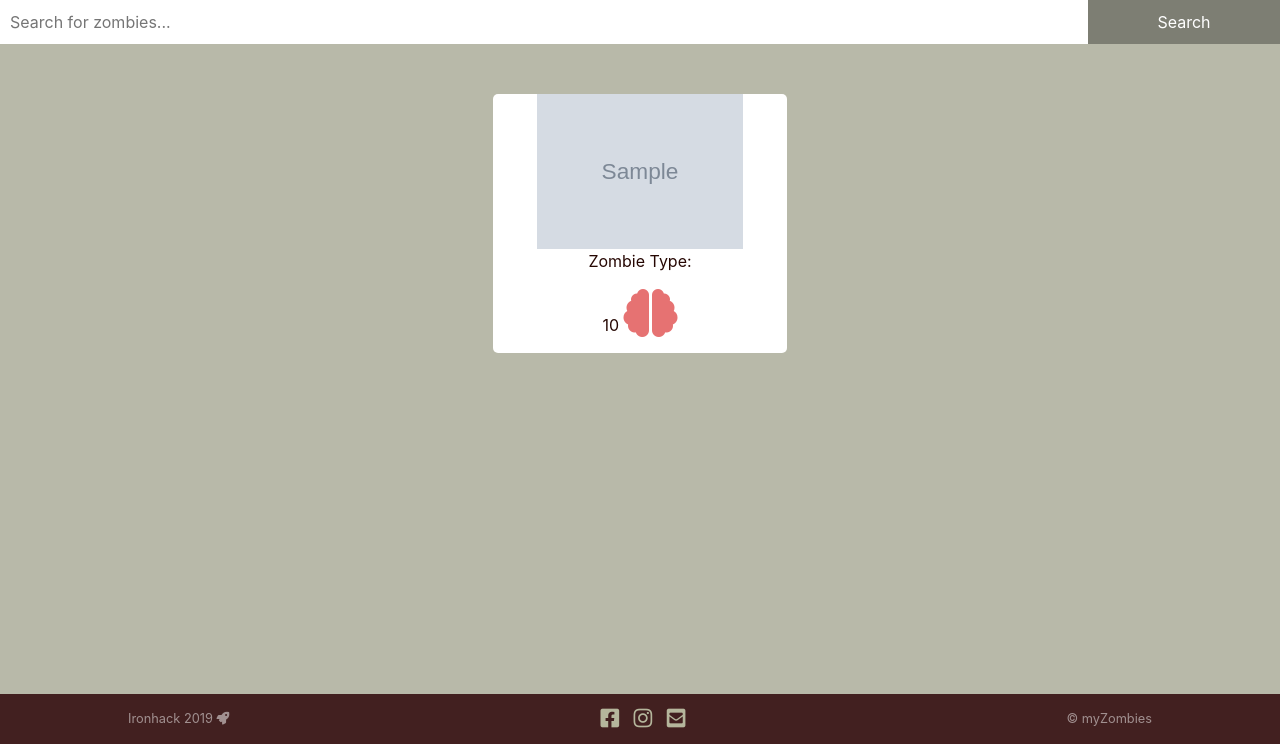
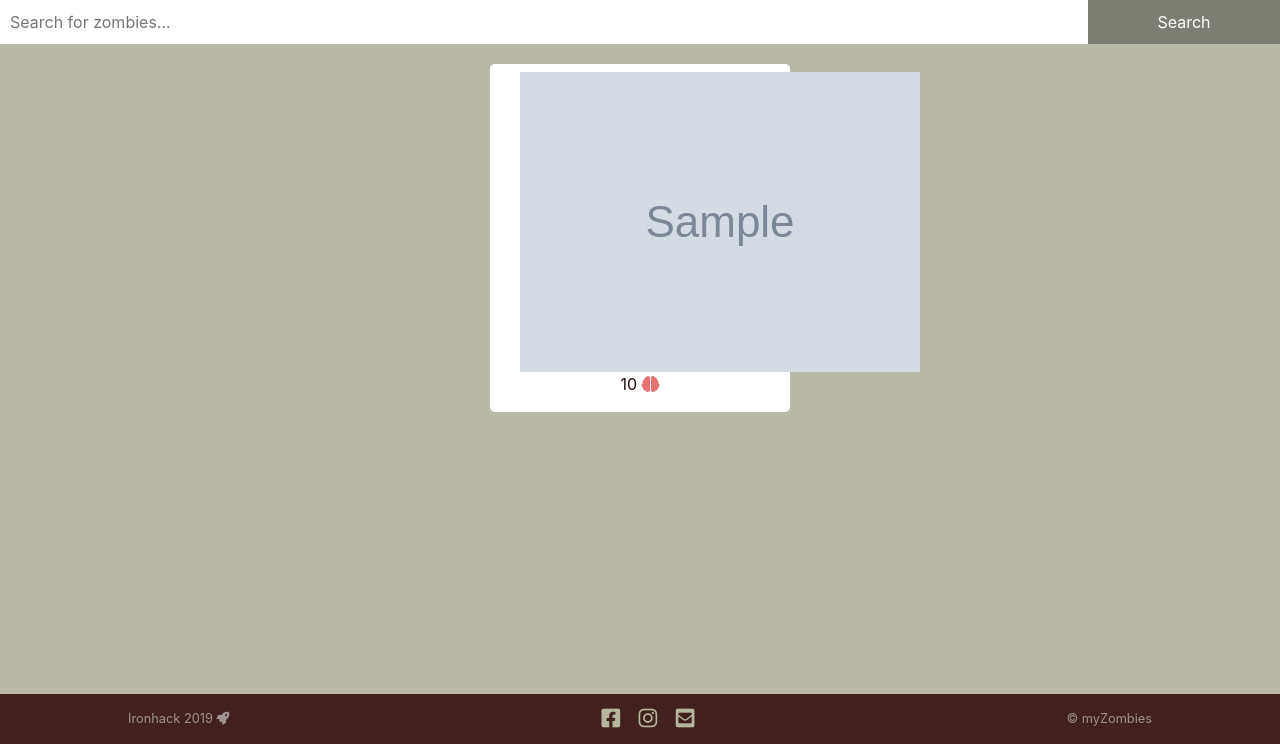
Before and after one commit to ironhack-zombies/my-zombies, a Node server app: page /shop/zombies in a window 1280 px wide. Shown: the part 56-800 px from the top of the page. Run offline with Node 20, Linux system fonts and the light colour scheme; tables that the repository leaves empty hold one stand-in row (values such as "Sample post"); grey boxes marked "Sample" are stand-in pictures; some libraries are stand-ins or nearby versions.

Commit message:
restyle zombies in shop and footer

```diff
--- a/public/css/catalogPage.css
+++ b/public/css/catalogPage.css
@@ -34,8 +34,7 @@
 }
 
 .catalog {
-    margin-top: 40px;
-    margin-bottom: 40px;
+    padding: 15px 0px;
     width: 100%;
     display: flex;
     flex-direction: row;
@@ -48,34 +47,32 @@
     color: #260703;
 }
 
-.catalog div {
-    width: 23%;
-}
-
 .fa-brain {
     color: rgb(230, 114, 114);
 }
 
-.eachZombie img {
-    width: 70%;
-}
-
-.eachZombie {
+.shopZombie {
+    margin: 5px;
     background-color: white;
     border-radius: 5px;
     display: flex;
     flex-direction: column;
     justify-content: center;
     align-items: center;
-    margin: 10px;
     text-align: center;
+    width: 300px;
+    position: relative;
 }
 
-.eachZombie div {
-    width: 100%;
-    margin: 0;
+.shopZombie .imageWrap {
+    width: 80%;
+    margin: auto;
 }
 
-.eachZombie div.image {
-    height: 50%;
+.shopZombie a {
+    position: absolute;
+    width: 100%;
+    height: 100%;
+    top: 0;
+    left: 0;
 }
--- a/public/css/footer.css
+++ b/public/css/footer.css
@@ -1,19 +1,28 @@
 /* footer */
 
 footer {
+    min-height: 50px;
     padding: 0 10%;
     display: flex;
     flex-direction: row;
     justify-content: space-between;
     align-items: center;
-    height: 50px;
     background-color: #422020;
 }
 
-.fa-facebook-square,
-.fa-envelope-square,
-.fa-instagram,
-.fa-pinterest-square {
+footer .socilaLinks i {
     color: #b5b69c;
-    padding-right: 10px;
+    padding: 0px 7px;
 }
+
+@media (max-width: 600px) {
+    footer {
+        padding: 15px 0px;
+        flex-direction: column;
+        justify-content: space-between;
+    }
+
+    footer .socilaLinks {
+        padding: 15px 0px;
+    }
+}
--- a/views/partials/footer.hbs
+++ b/views/partials/footer.hbs
@@ -1,4 +1,4 @@
-<footer id="static-footer" class="mt-auto text-white-50">
+<footer id="static-footer" class="text-white-50">
   <small>Ironhack 2019 <i class="fas fa-rocket"></i></small>
   <div class="socilaLinks">
     <a href="https://www.facebook.com"><i class="fab fa-facebook-square fa-lg"></i></a>
--- a/views/profile/zombiesOwned.hbs
+++ b/views/profile/zombiesOwned.hbs
@@ -1,5 +1,5 @@
 {{#each userId.zombiesOwned}}
-      <div>
+      <div class="ownedZombie">
         <h3>{{origin.type}}</h3>
         <ul>
         {{#each origin.description}}
--- a/views/shop/zombies.hbs
+++ b/views/shop/zombies.hbs
@@ -7,13 +7,14 @@
 
 <div class="catalog">
     {{#each zombie}}
-    <div class="eachZombie">
-        <div class="image">
-        <img src="{{image}}">
+    <div class="shopZombie">
+        <a href="/shop/zombieDetail?zombie_id={{_id}}"></a>
+        <h2>{{type}}</h2>
+        <div class="imageWrap">
+            <img src="{{image}}">
         </div>
         <div>
-        <a href="/shop/zombieDetail?zombie_id={{_id}}"><p>Zombie Type: {{type}}</p></a>
-        <p><span>{{price}}</span> <i class="fas fa-brain fa-3x"></i></p>
+            <p><span>{{price}}</span> <i class="fas fa-brain"></i></p>
         </div>
     </div>
     {{/each}}
```
